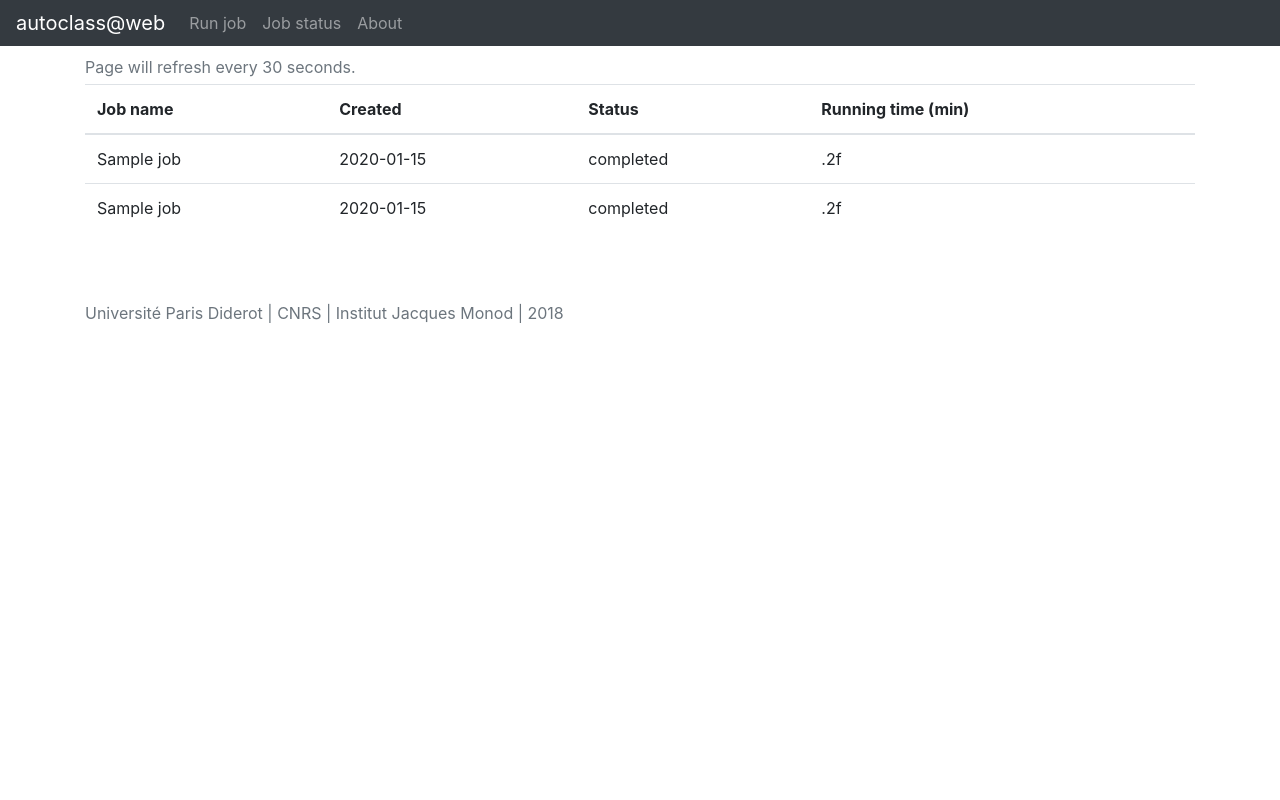
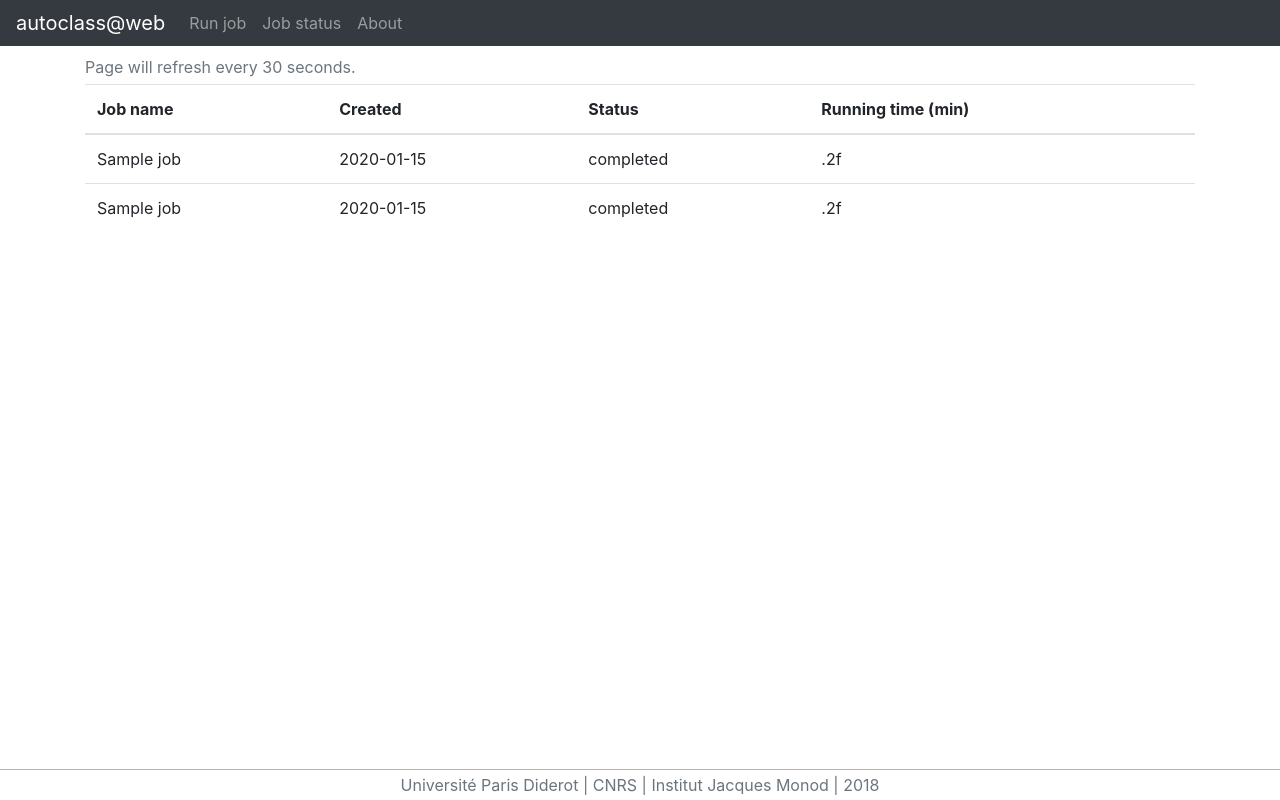
Before and after one commit to pierrepo/autoclassweb, a Flask app: template flaskapp/templates/status.html in a window 1280 px wide. Run offline with Flask 2, Linux system fonts and the light colour scheme; the template is opened without the code that fills it: most values are stand-ins (such as "Sample title", 1, 10 or a date in 2020); parts of the project's set-up code (start-up, migrations or seed data) failed here and were passed over; some libraries are stand-ins or nearby versions.

Commit message:
Fix sticky footer with flexbox
See https://css-tricks.com/couple-takes-sticky-footer/#article-header-id-3

```diff
--- a/flaskapp/static/style.css
+++ b/flaskapp/static/style.css
@@ -2,16 +2,23 @@ html, body {
   height: 100%;
 }
 
+/* Sticky footer uses flexbox
+ * see: https://css-tricks.com/couple-takes-sticky-footer/#article-header-id-3
+ */
+body {
+  display: flex;
+  flex-direction: column;
+}
+
 body > .container {
-        padding-top: 50px;
-        padding-bottom: 50px;
+    padding-top: 50px;
+    flex: 1 0 auto;
 }
 
 .navbar {
     padding-top: 3px;
     padding-bottom: 3px;
 }
-
 
 .errors {
     list-style-type: none;
@@ -42,3 +49,19 @@ body > .container {
     margin-top: 5px;
     margin-bottom: 5px;
 }
+
+footer {
+    margin-top: 10px;
+    border-top: 1px solid #B3B3B3;
+    flex-shrink: 0;
+    text-align: center;
+}
+
+footer a:link, a:visited {
+    text-decoration: none;
+    color: #6C757D;
+}
+
+footer a:hover {
+    text-decoration: underline;
+}
--- a/flaskapp/templates/layout.html
+++ b/flaskapp/templates/layout.html
@@ -52,10 +52,12 @@
         </section>
     </div>
 
-    <footer class="navbar navbar-default navbar-fixed-bottom">
-        <div class="container">
-            <span class="text-muted">Université Paris Diderot | CNRS | Institut Jacques Monod | 2018</span>
-      </div>
+    <footer class="navbar navbar-default navbar-fixed-bottom justify-content-center">
+            <div class="text-muted">
+                <a href="https://www.univ-paris-diderot.fr/" target="_blank">Université Paris Diderot</a> |
+                <a href="http://www.cnrs.fr/" target="_blank">CNRS</a> |
+                <a href="https://www.ijm.fr/" target="_blank">Institut Jacques Monod</a> | 2018
+        </div>
     </footer>
 
 </body>
```
